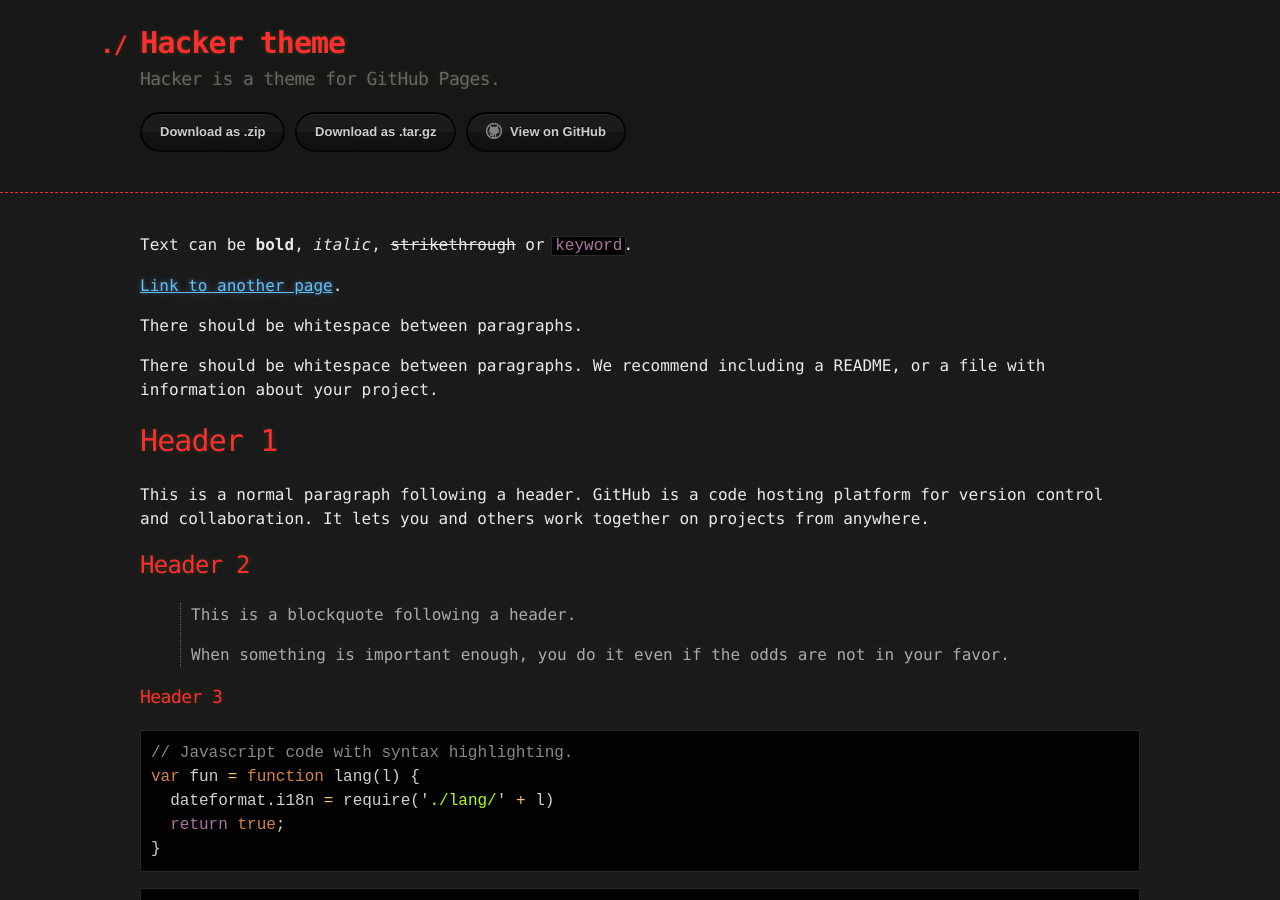
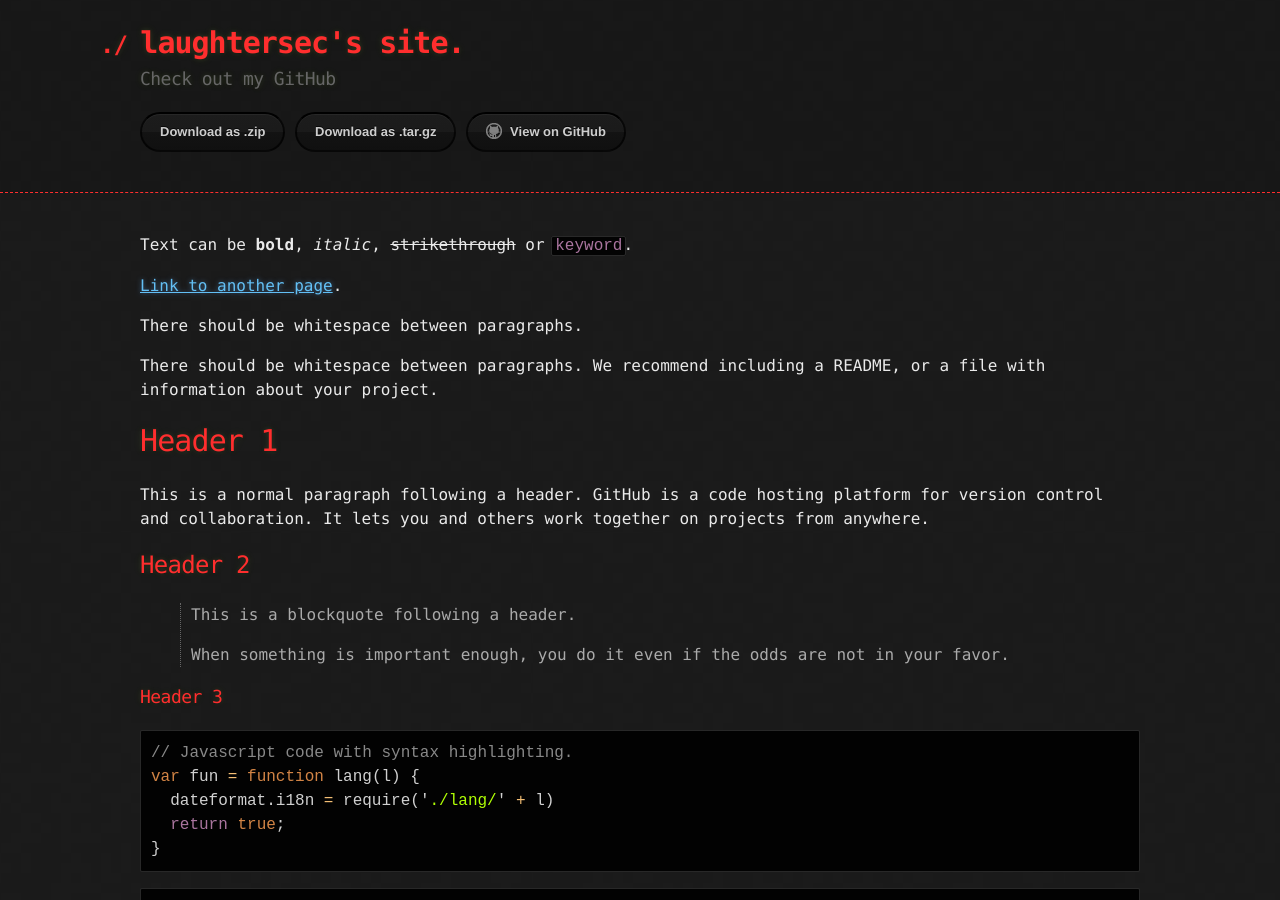
Before and after one commit to laughtersec/laughtersec.github.io, a Jekyll site: the page built from index.md, in a window 1280 px wide and 900 px high. Built offline with Jekyll 4.4.1, drawn with Linux system fonts in a browser that asks for light colours.

Commit message:
Update _config.yml
Changed the annoying title and description

```diff
--- a/_config.yml
+++ b/_config.yml
@@ -1,5 +1,5 @@
-title: Hacker theme
-description: Hacker is a theme for GitHub Pages.
+title: laughtersec's site.
+description: Check out my GitHub
 show_downloads: true
 google_analytics:
 theme: jekyll-theme-hacker
```
